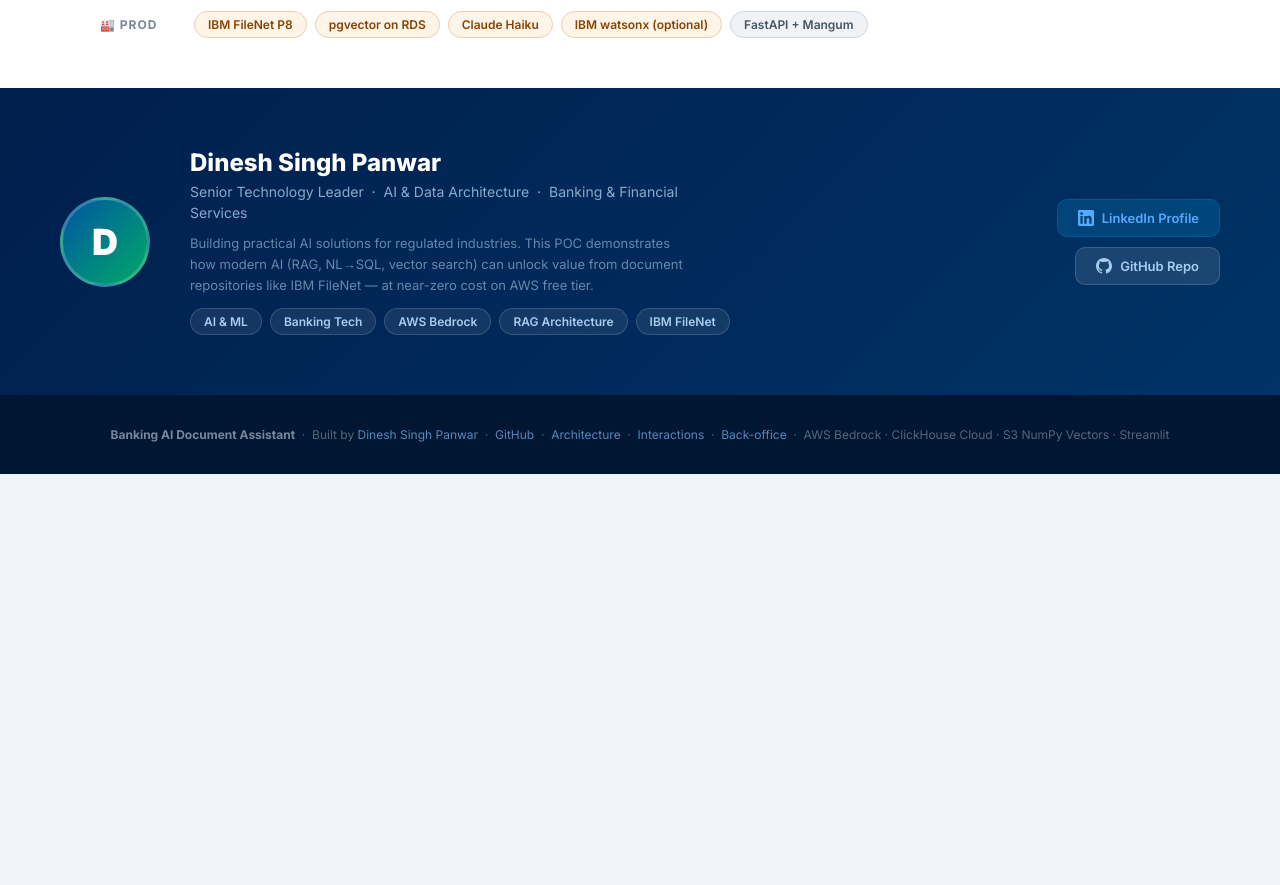
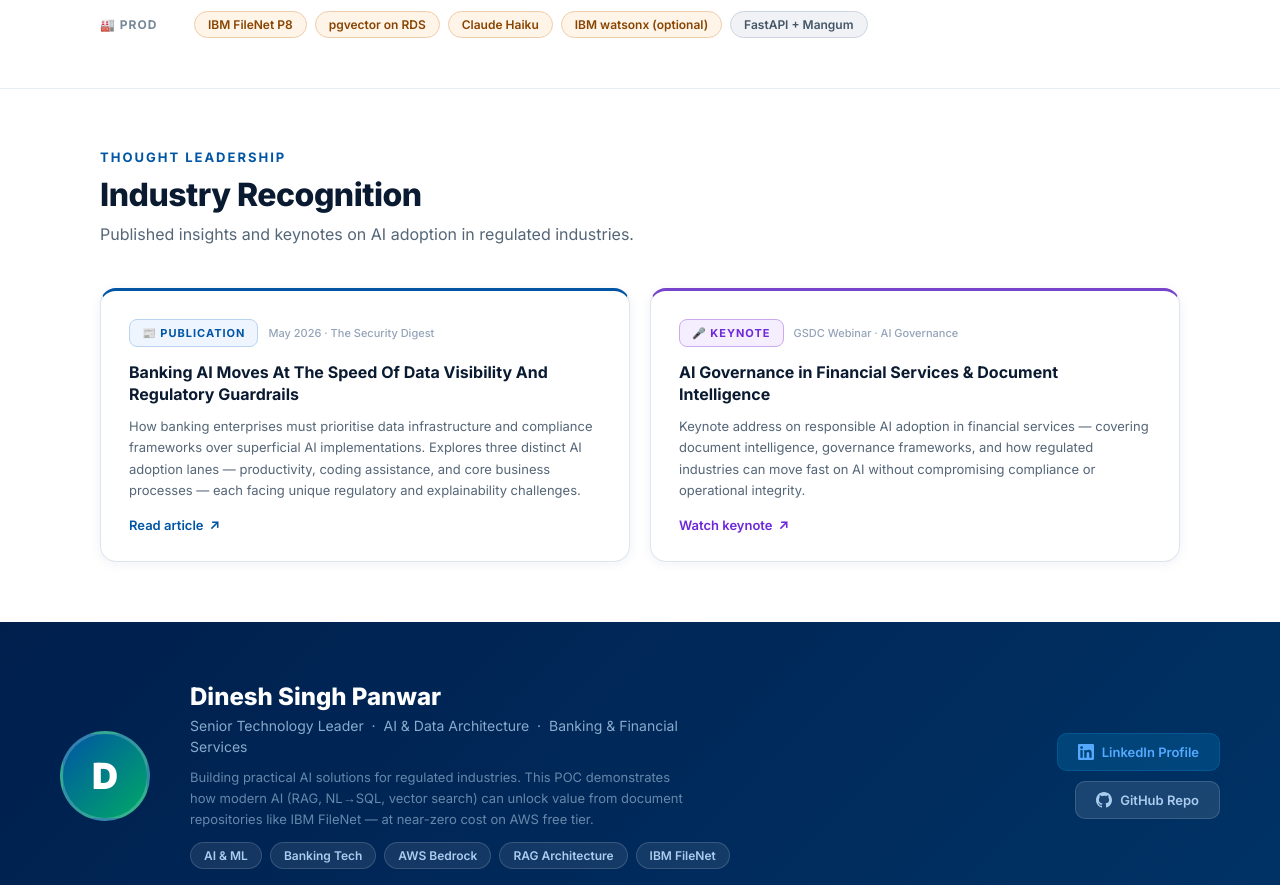
Before and after one commit to dpanwar-vigyan/securebank-ai-poc, a plain HTML site: page index.html in a window 1280 px wide. Shown: the part 4052-4937 px from the top of the page. Before the commit the page ends 4526 px from the top, so only its background shows below. Drawn offline with Linux system fonts and the light colour scheme.

Commit message:
feat: add Thought Leadership section — Security Digest article + GSDC keynote

```diff
--- a/index.html
+++ b/index.html
@@ -639,6 +639,47 @@
   </div>
 </div>
 
+<!-- Thought Leadership -->
+<div style="background:#fff;border-top:1px solid #e8eef6;padding:60px 0">
+  <div class="section" style="padding-top:0;padding-bottom:0">
+    <div class="section-title">Thought Leadership</div>
+    <div class="section-heading">Industry Recognition</div>
+    <p class="section-sub">Published insights and keynotes on AI adoption in regulated industries.</p>
+
+    <div class="cards cards-2">
+
+      <!-- Security Digest Article -->
+      <a href="https://www.thesecuritydigest.com/news/panwar-kshetra-ai-adoption-challenges-in-banking"
+         target="_blank" class="card card-blue" style="text-decoration:none">
+        <div style="display:flex;align-items:center;gap:10px;margin-bottom:14px">
+          <div style="background:#eef5ff;border:1px solid #b8d4f0;border-radius:8px;padding:6px 12px;font-size:11px;font-weight:700;color:#0055a5;text-transform:uppercase;letter-spacing:1px">📰 Publication</div>
+          <div style="font-size:11px;color:#94a3b8;font-weight:500">May 2026 · The Security Digest</div>
+        </div>
+        <div class="card-title" style="font-size:16px;line-height:1.4">Banking AI Moves At The Speed Of Data Visibility And Regulatory Guardrails</div>
+        <p class="card-desc" style="margin-top:10px">How banking enterprises must prioritise data infrastructure and compliance frameworks over superficial AI implementations. Explores three distinct AI adoption lanes — productivity, coding assistance, and core business processes — each facing unique regulatory and explainability challenges.</p>
+        <div style="margin-top:16px;display:flex;align-items:center;gap:6px;font-size:13px;font-weight:600;color:#0055a5">
+          Read article <span>↗</span>
+        </div>
+      </a>
+
+      <!-- GSDC Keynote -->
+      <a href="https://www.youtube.com/watch?v=klmZRIDQkX4&t=1255s"
+         target="_blank" class="card card-purple" style="text-decoration:none">
+        <div style="display:flex;align-items:center;gap:10px;margin-bottom:14px">
+          <div style="background:#f5eeff;border:1px solid #ccaaee;border-radius:8px;padding:6px 12px;font-size:11px;font-weight:700;color:#6d28d9;text-transform:uppercase;letter-spacing:1px">🎤 Keynote</div>
+          <div style="font-size:11px;color:#94a3b8;font-weight:500">GSDC Webinar · AI Governance</div>
+        </div>
+        <div class="card-title" style="font-size:16px;line-height:1.4">AI Governance in Financial Services & Document Intelligence</div>
+        <p class="card-desc" style="margin-top:10px">Keynote address on responsible AI adoption in financial services — covering document intelligence, governance frameworks, and how regulated industries can move fast on AI without compromising compliance or operational integrity.</p>
+        <div style="margin-top:16px;display:flex;align-items:center;gap:6px;font-size:13px;font-weight:600;color:#6d28d9">
+          Watch keynote <span>↗</span>
+        </div>
+      </a>
+
+    </div>
+  </div>
+</div>
+
 <!-- Author -->
 <div class="author-section">
   <div class="author-inner">
```
